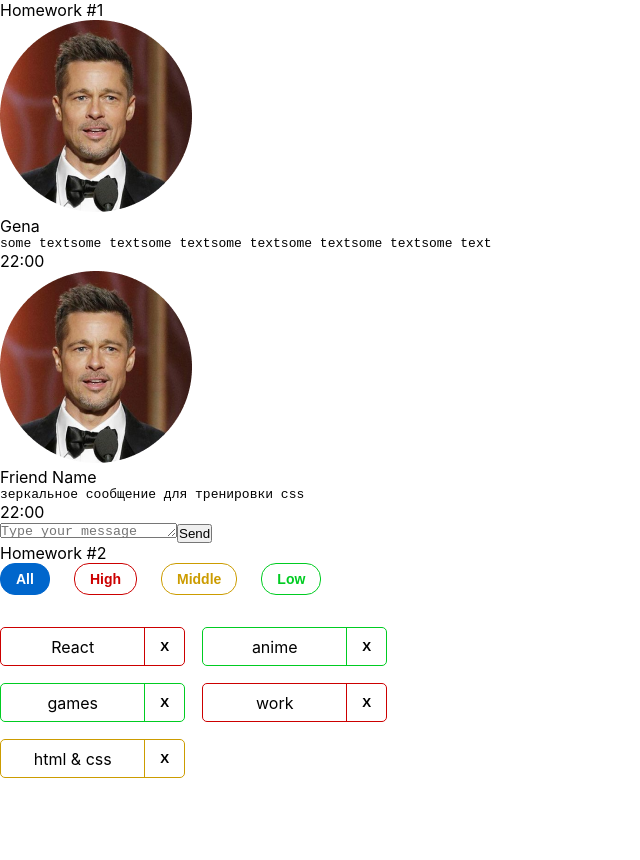
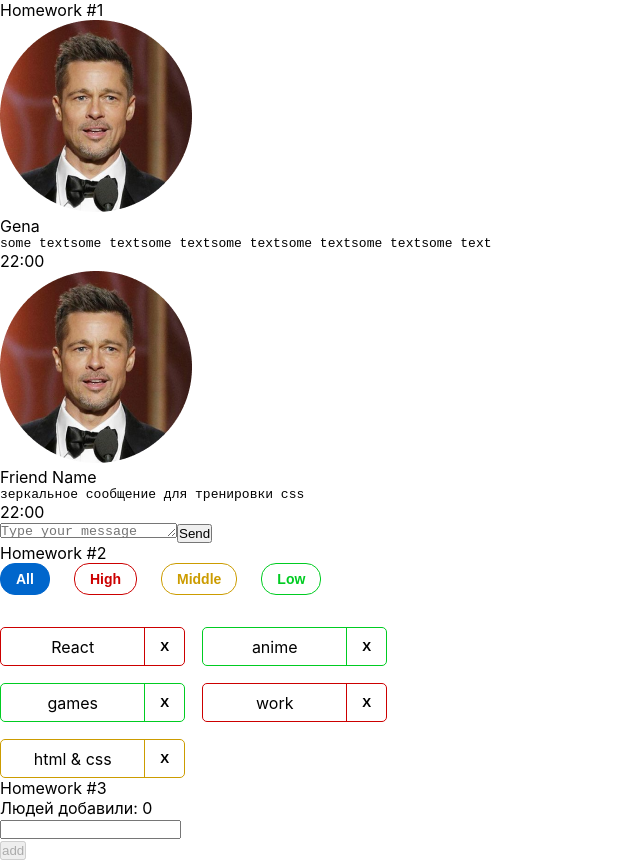
Before and after one commit to Uadik1970/HW-It-Incubator, a React (Create React App) app: page / in a window 1280 px wide. Shown: the whole page, without its empty margins (0-640 px from the left). Before the commit the page ends 800 px from the top, so only its background shows below. Built offline with nearby package versions, Linux system fonts and the light colour scheme.

Commit message:
hw3-done

```diff
--- a/src/s1-main/App.tsx
+++ b/src/s1-main/App.tsx
@@ -2,6 +2,7 @@ import React from 'react'
 import s from './App.module.css'
 import HW1 from '../s2-homeworks/hw01/HW1'
 import HW2 from '../s2-homeworks/hw02/HW2'
+import HW3 from '../s2-homeworks/hw03/HW3'
 
 function App() {
     return (
@@ -9,7 +10,7 @@ function App() {
             <HW1 />
             {/*раскомментировать по ходу выполнения*/}
             <HW2 />
-            {/*<HW3/>*/}
+            <HW3 />
             {/*<HW4/>*/}
 
             {/*при выполнении дз 5 и более - закомментировать здесь дз 1-4, так как они есть внутри дз 5*/}
--- a/src/s2-homeworks/hw02/HW2.tsx
+++ b/src/s2-homeworks/hw02/HW2.tsx
@@ -59,7 +59,6 @@ function HW2() {
 
     const deleteAffairCallback = (_id: number) => { // need to fix any
         setAffairs(affairs.filter(a => a._id !== _id))
-
     }
 
     return (
--- a/src/s2-homeworks/hw03/Greeting.module.css
+++ b/src/s2-homeworks/hw03/Greeting.module.css
@@ -5,6 +5,7 @@
 }
 
 .error {
+    color: red
 }
 
 .input {
@@ -14,6 +15,7 @@
 }
 
 .errorInput {
+    /* border-color: red; */
 }
 
 .button {
--- a/src/s2-homeworks/hw03/Greeting.tsx
+++ b/src/s2-homeworks/hw03/Greeting.tsx
@@ -1,15 +1,15 @@
-import React, {ChangeEvent, KeyboardEvent} from 'react'
+import React, { ChangeEvent, KeyboardEvent } from 'react'
 import s from './Greeting.module.css'
 
 type GreetingPropsType = {
-    name: any // need to fix any
-    setNameCallback: any // need to fix any
-    addUser: any // need to fix any
-    onBlur: any // need to fix any
-    onEnter: any // need to fix any
-    error: any // need to fix any
-    totalUsers: any // need to fix any
-    lastUserName?: any // need to fix any
+    name: string
+    setNameCallback: (e: ChangeEvent<HTMLInputElement>) => void
+    addUser: () => void
+    onBlur: () => void
+    onEnter: (e: KeyboardEvent<HTMLInputElement>) => void
+    error: string // need to fix any
+    totalUsers: number // need to fix any
+    lastUserName?: string // need to fix any
 }
 
 // презентационная компонента (для верстальщика)
--- a/src/s2-homeworks/hw03/GreetingContainer.tsx
+++ b/src/s2-homeworks/hw03/GreetingContainer.tsx
@@ -1,20 +1,35 @@
+
 import React, { ChangeEvent, KeyboardEvent, useState } from 'react'
 import Greeting from './Greeting'
 import { UserType } from './HW3'
 
 type GreetingContainerPropsType = {
-    users: any // need to fix any
-    addUserCallback: any // need to fix any
+    users: UserType[]
+    addUserCallback: (name: string) => void
 }
 
-export const pureAddUser = (name: any, setError: any, setName: any, addUserCallback: any) => {
+
+
+export const pureAddUser = (name: string, setError: any, setName: any, addUserCallback: any) => {
     // если имя пустое - показать ошибку, иначе - добавить юзера и очистить инпут
+    // name.length ? setName(name) : setError()
+
+    !name.length
+        ? setError('error')
+        : addUserCallback(name)
+    setName('')
+
 }
 
-export const pureOnBlur = (name: any, setError: any) => { // если имя пустое - показать ошибку
+export const pureOnBlur = (name: any, setError: any) => {
+    // если имя пустое - показать ошибку
+    if (!name.length) setError('Ошибка! Введите имя!')
+
 }
 
-export const pureOnEnter = (e: any, addUser: any) => { // если нажата кнопка Enter - добавить
+export const pureOnEnter = (e: any, addUser: any) => {
+    if (e.key === 'Enter') addUser()
+
 }
 
 // более простой и понятный для новичков
@@ -26,11 +41,12 @@ const GreetingContainer: React.FC<GreetingContainerPropsType> = ({
     addUserCallback,
 }) => {
     // деструктуризация пропсов
-    const [name, setName] = useState<any>('') // need to fix any
-    const [error, setError] = useState<any>('') // need to fix any
+    const [name, setName] = useState<string>('')
+    const [error, setError] = useState<string>('')
 
-    const setNameCallback = (e: any) => { // need to fix any
-        setName('some name') // need to fix
+    const setNameCallback = (e: ChangeEvent<HTMLInputElement>) => {
+        let name = e.currentTarget.value
+        setName(name)
 
         error && setError('')
     }
@@ -42,12 +58,13 @@ const GreetingContainer: React.FC<GreetingContainerPropsType> = ({
         pureOnBlur(name, setError)
     }
 
-    const onEnter = (e: any) => {
+    const onEnter = (e: KeyboardEvent<HTMLInputElement>) => {
         pureOnEnter(e, addUser)
     }
 
-    const totalUsers = 0 // need to fix
-    const lastUserName = 'some name' // need to fix
+    const totalUsers = users.length // need to fix
+    // const lastUserName = users.length ? users[users.length - 1].name : 123// need to fix
+    const lastUserName = users.length > 0 ? users[users.length - 1].name : ''
 
     return (
         <Greeting
--- a/src/s2-homeworks/hw03/HW3.tsx
+++ b/src/s2-homeworks/hw03/HW3.tsx
@@ -19,20 +19,25 @@ import GreetingContainer from './GreetingContainer'
 
 // types
 export type UserType = {
-    _id: any // need to fix any
-    name: any // need to fix any
+    _id: string
+    name: string
 }
 
 export const pureAddUserCallback = (name: any, setUsers: any, users: any) => { // need to fix any
-    const user = { // need to fix
+    const user = {
+        _id: v1(),
+        name: name
     }
     setUsers([...users, user])
 }
 
 const HW3 = () => {
-    const [users, setUsers] = useState<any>([]) // need to fix any
+    const [users, setUsers] = useState<UserType[]>([])
 
-    const addUserCallback = (name: any) => { // need to fix any
+
+    console.log(users);
+
+    const addUserCallback = (name: string) => {
         pureAddUserCallback(name, setUsers, users)
     }
 
```
